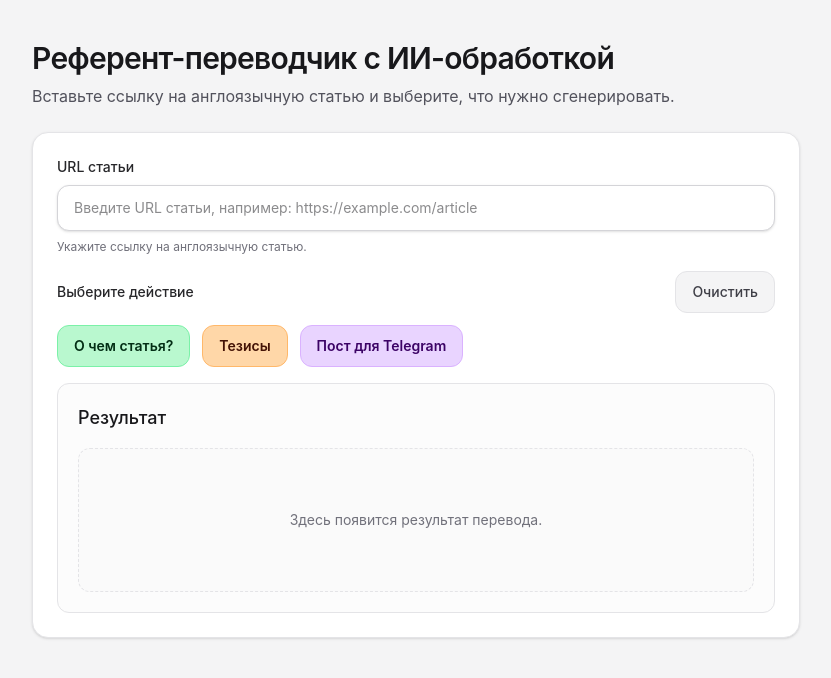
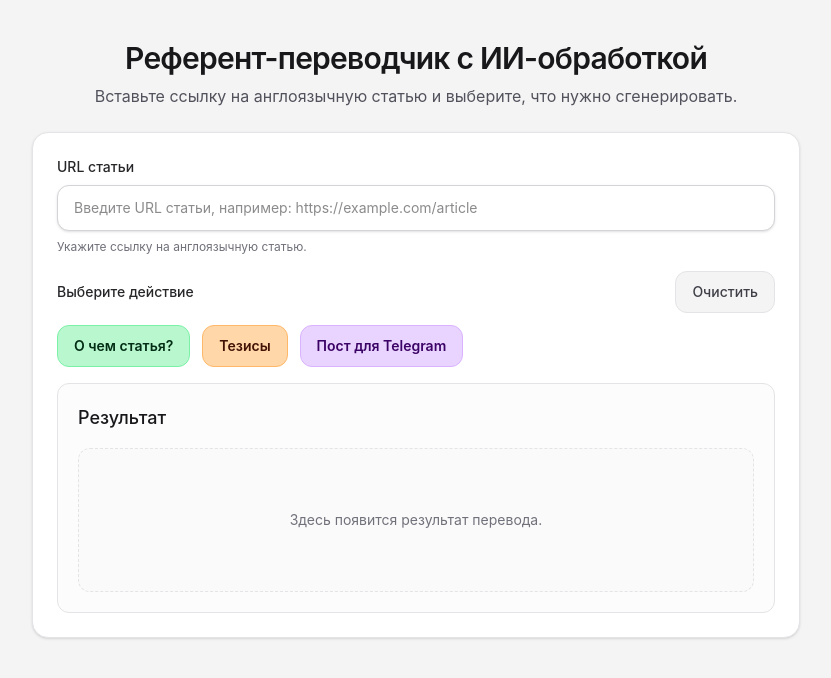
Before and after one commit to giftirina-dotcom/referent, a Next.js app: page / in a window 1280 px wide. Shown: the top 678 px of the page, without its empty margins (224-1055 px from the left). Built offline with nearby package versions, Linux system fonts and the light colour scheme.

Commit message:
Обновлен компонент ReferentApp: изменены стили заголовка и параграфа для центрирования текста, что улучшает визуальное восприятие на странице.

```diff
--- a/app/components/referent-app.tsx
+++ b/app/components/referent-app.tsx
@@ -393,10 +393,10 @@ export default function ReferentApp() {
   return (
     <div className="mx-auto flex w-full min-w-0 max-w-3xl flex-col gap-5 sm:gap-6">
       <header className="space-y-2">
-        <h1 className="text-2xl font-semibold tracking-tight text-balance text-zinc-900 sm:text-3xl">
+        <h1 className="text-center text-2xl font-semibold tracking-tight text-balance text-zinc-900 sm:text-3xl">
           Референт-переводчик с ИИ-обработкой
         </h1>
-        <p className="text-sm text-pretty text-zinc-600 sm:text-base">
+        <p className="text-center text-sm text-pretty text-zinc-600 sm:text-base">
           Вставьте ссылку на англоязычную статью и выберите, что нужно
           сгенерировать.
         </p>
```
